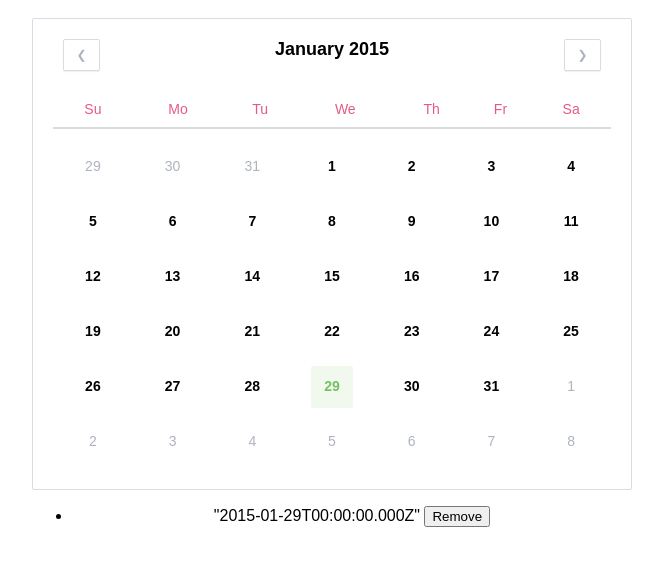
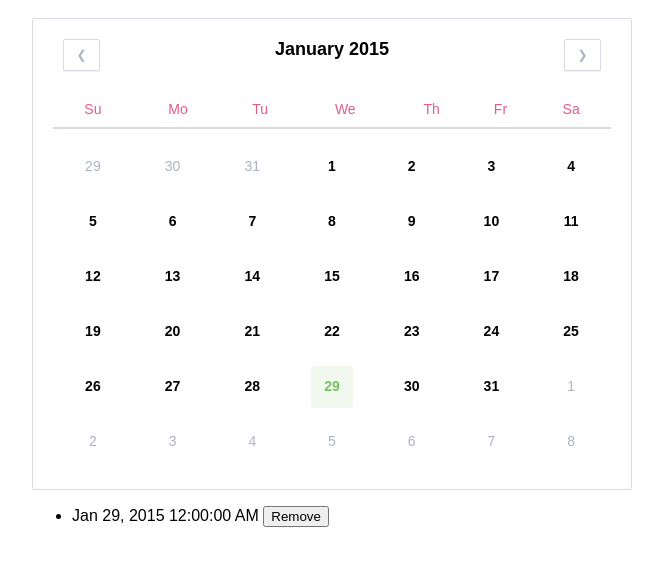
Before and after one commit to lukevella/ngDatepicker, a plain HTML site: page index.html in a window 1280 px wide. Both pictures are taken after a click on the element "29". Shown: the part 80-646 px from the top of the page, without its empty margins (308-971 px from the left). Drawn offline with nearby package versions, Linux system fonts and the light colour scheme.

Commit message:
Removed controller, added inline styles

```diff
--- a/index.html
+++ b/index.html
@@ -6,25 +6,18 @@
         <script src="js/date.js"></script>
         <script src="js/ng-datepicker.js"></script>
         <script type="text/javascript">
-                var app = angular.module('myapp',['ngDatepicker'])
-                .controller('MyCtrl', function($scope){
-                    $scope.$watchCollection('model', function(newValue){
-                        console.log(newValue);
-                    })
-                });
+            var app = angular.module('myapp',['ngDatepicker'])
         </script>
     </head>
 <body ng-app="myapp" style="font-family: Arial; text-align:center; margin: 40px auto; width:600px">
     <h1>ngDatepicker</h1>
-    <div ng-controller="MyCtrl">
-        <div datepicker ng-model="model" control="control">
+    <div datepicker ng-model="model" control="control">
 
-        </div>
-        <ul>
-            <li ng-repeat="date in model">
-                {{date}} <button ng-click="control.removeDate(date)">Remove</button>
-            </li>
-        </ul>
     </div>
+    <ul style="text-align: left">
+        <li ng-repeat="date in model">
+            {{date | date : 'medium'}} <button ng-click="control.removeDate(date)">Remove</button>
+        </li>
+    </ul>
 </body>
 </html>
```
